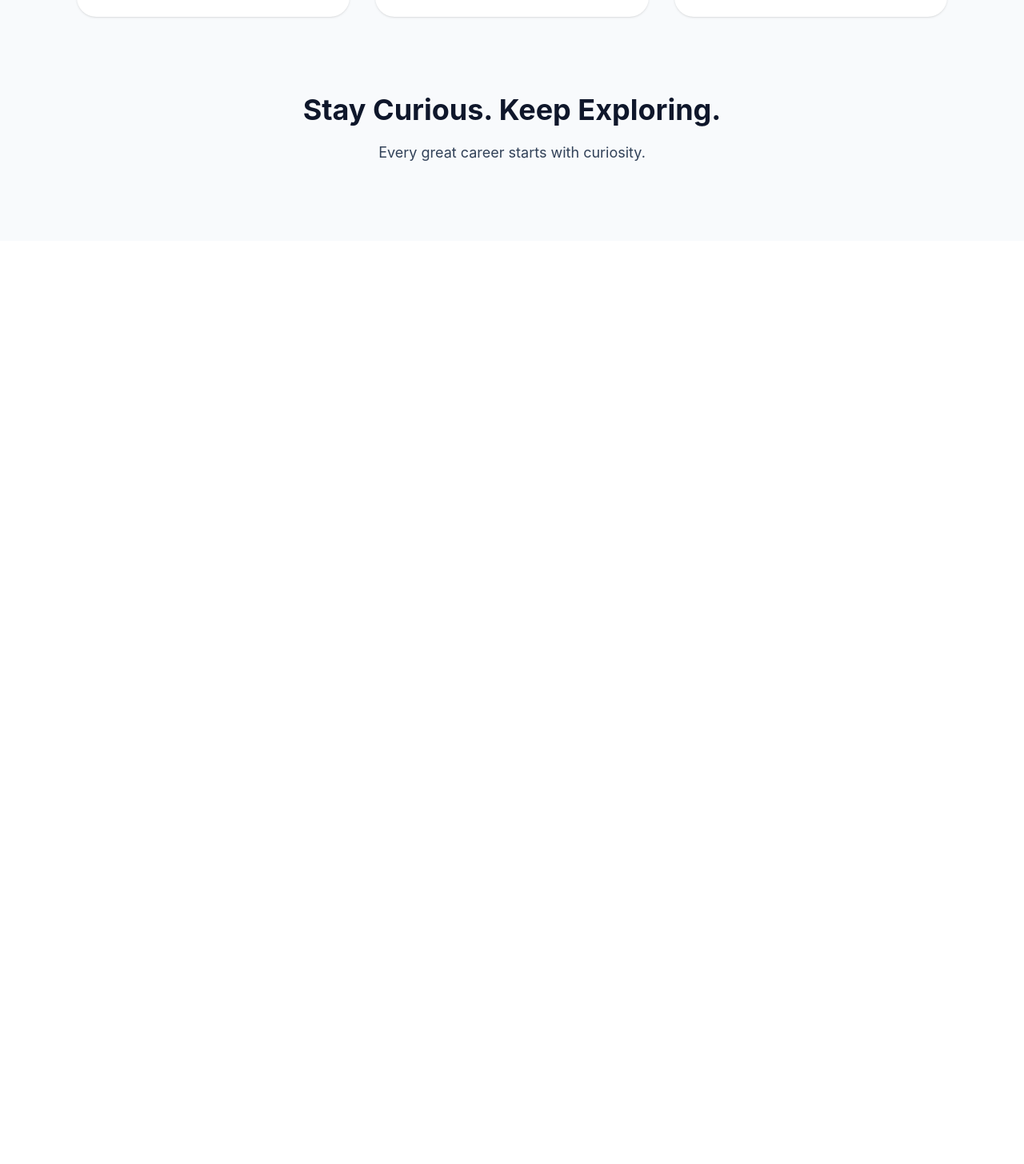
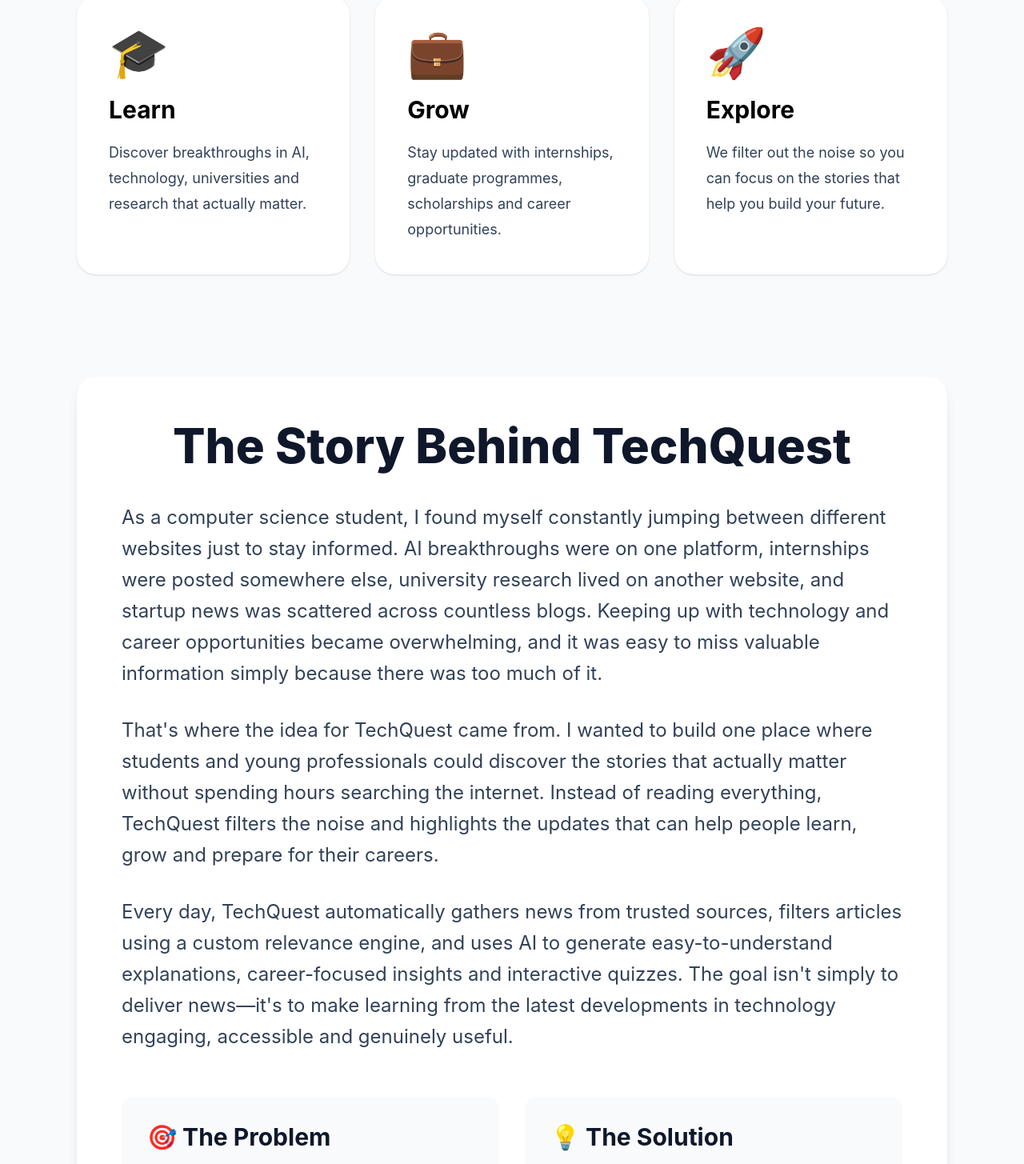
Before and after one commit to OswikaMukoma/TechQuest, a React (Vite) app in the folder client/: page /about in a window 1280 px wide. Shown: the part 1275-2730 px from the top of the page at 80% size. Before the commit the page ends 1576 px from the top, so only its background shows below. Built offline with nearby package versions, Linux system fonts and the light colour scheme; no server answers; the database is empty.

Commit message:
Launch version

```diff
--- a/client/src/components/Hero.jsx
+++ b/client/src/components/Hero.jsx
@@ -24,10 +24,10 @@
               starts here.
             </h1>
 
-            <p className="mt-8 text-xl leading-9 text-slate-600">
+            <p className="mt-8 text-2xl leading-9 text-slate-600">
               TechQuest helps students and young professionals discover
               breakthroughs in AI, internships, graduate programmes,
-              startups and technology — without the endless scrolling.
+              startups and technology - without the endless scrolling.
             </p>
 
             <Link
@@ -61,7 +61,7 @@
               🎯 Today's Quest
             </h2>
 
-            <p className="mt-5 text-xl text-gray-500">
+            <p className="mt-5 text-2xl text-gray-500">
               Explore curated stories that actually matter.
             </p>
 
@@ -155,7 +155,7 @@
             Why TechQuest?
           </h2>
 
-          <p className="mx-auto mt-8 max-w-3xl text-xl leading-9 text-slate-600">
+          <p className="mx-auto mt-8 max-w-4xl text-xl leading-9 text-slate-600">
             Most news platforms try to show you everything.
             TechQuest filters out the noise so you can focus on
             opportunities, technology and innovations that can shape
--- a/client/src/pages/About.jsx
+++ b/client/src/pages/About.jsx
@@ -9,15 +9,15 @@
       <main className="min-h-screen bg-slate-50">
 
         {/* Hero */}
-        <section className="max-w-6xl mx-auto px-8 py-20 text-center">
+        <section className="max-w-6xl mx-auto px-8 py-28 text-center">
 
           <img
             src={aboutTitle}
             alt="About TechQuest"
-            className="mx-auto w-full max-w-4xl"
+            className="mx-auto w-full max-w-5xl"
           />
 
-          <p className="mt-10 text-xl leading-9 text-slate-800">
+          <p className="mt-12 max-w-5xl mx-auto text-3xl leading-relaxed text-slate-800">
             TechQuest is built for curious students and young professionals
             who want to stay ahead in technology, careers and innovation—
             without spending hours scrolling through dozens of news websites.
@@ -25,37 +25,33 @@
 
         </section>
 
-        {/* Cards */}
-        <section className="max-w-6xl mx-auto grid gap-8 px-8 pb-24 md:grid-cols-3">
+        {/* Mission Cards */}
+        <section className="max-w-6xl mx-auto grid gap-8 px-8 pb-32 md:grid-cols-3">
 
-          <div className="rounded-3xl bg-white p-8 shadow-sm transition hover:-translate-y-1 hover:shadow-lg">
+          <div className="rounded-3xl bg-white p-10 shadow-sm transition duration-300 hover:-translate-y-2 hover:shadow-xl">
 
-            <div className="text-5xl">
-              🎓
-            </div>
+            <div className="text-6xl">🎓</div>
 
-            <h2 className="mt-6 text-2xl font-bold">
+            <h2 className="mt-6 text-3xl font-bold">
               Learn
             </h2>
 
-            <p className="mt-4 leading-7 text-slate-800">
+            <p className="mt-5 text-lg leading-8 text-slate-700">
               Discover breakthroughs in AI, technology,
               universities and research that actually matter.
             </p>
 
           </div>
 
-          <div className="rounded-3xl bg-white p-8 shadow-sm transition hover:-translate-y-1 hover:shadow-lg">
+          <div className="rounded-3xl bg-white p-10 shadow-sm transition duration-300 hover:-translate-y-2 hover:shadow-xl">
 
-            <div className="text-5xl">
-              💼
-            </div>
+            <div className="text-6xl">💼</div>
 
-            <h2 className="mt-6 text-2xl font-bold">
+            <h2 className="mt-6 text-3xl font-bold">
               Grow
             </h2>
 
-            <p className="mt-4 leading-7 text-slate-800">
+            <p className="mt-5 text-lg leading-8 text-slate-700">
               Stay updated with internships,
               graduate programmes,
               scholarships and career opportunities.
@@ -63,17 +59,15 @@
 
           </div>
 
-          <div className="rounded-3xl bg-white p-8 shadow-sm transition hover:-translate-y-1 hover:shadow-lg">
+          <div className="rounded-3xl bg-white p-10 shadow-sm transition duration-300 hover:-translate-y-2 hover:shadow-xl">
 
-            <div className="text-5xl">
-              🚀
-            </div>
+            <div className="text-6xl">🚀</div>
 
-            <h2 className="mt-6 text-2xl font-bold">
+            <h2 className="mt-6 text-3xl font-bold">
               Explore
             </h2>
 
-            <p className="mt-4 leading-7 text-slate-800">
+            <p className="mt-5 text-lg leading-8 text-slate-700">
               We filter out the noise so you can focus on the
               stories that help you build your future.
             </p>
@@ -82,14 +76,96 @@
 
         </section>
 
-        {/* Footer Message */}
-        <section className="pb-24 text-center">
+        {/* Story Behind TechQuest */}
+        <section className="max-w-6xl mx-auto px-8 pb-32">
 
-          <h2 className="text-4xl font-bold text-slate-900">
+          <div className="rounded-3xl bg-white p-14 shadow-lg">
+
+            <h2 className="text-5xl md:text-6xl font-extrabold text-slate-900 text-center">
+              The Story Behind TechQuest
+            </h2>
+
+            <p className="mt-10 text-xl md:text-2xl leading-relaxed text-slate-700">
+              As a computer science student, I found myself constantly jumping
+              between different websites just to stay informed. AI breakthroughs
+              were on one platform, internships were posted somewhere else,
+              university research lived on another website, and startup news was
+              scattered across countless blogs. Keeping up with technology and
+              career opportunities became overwhelming, and it was easy to miss
+              valuable information simply because there was too much of it.
+            </p>
+
+            <p className="mt-8 text-xl md:text-2xl leading-relaxed text-slate-700">
+              That's where the idea for TechQuest came from. I wanted to build
+              one place where students and young professionals could discover
+              the stories that actually matter without spending hours searching
+              the internet. Instead of reading everything, TechQuest filters the
+              noise and highlights the updates that can help people learn, grow
+              and prepare for their careers.
+            </p>
+
+            <p className="mt-8 text-xl md:text-2xl leading-relaxed text-slate-700">
+              Every day, TechQuest automatically gathers news from trusted
+              sources, filters articles using a custom relevance engine, and
+              uses AI to generate easy-to-understand explanations,
+              career-focused insights and interactive quizzes. The goal isn't
+              simply to deliver news—it's to make learning from the latest
+              developments in technology engaging, accessible and genuinely
+              useful.
+            </p>
+
+            <div className="mt-14 grid gap-8 md:grid-cols-2">
+
+              {/* Problem */}
+              <div className="rounded-2xl bg-slate-50 p-8">
+
+                <h3 className="text-3xl font-bold text-slate-900">
+                  🎯 The Problem
+                </h3>
+
+                <p className="mt-5 text-lg leading-9 text-slate-700">
+                  Students and graduates often miss internships,
+                  graduate programmes, AI breakthroughs, startup
+                  funding and university research because the
+                  information is spread across too many websites.
+                  Finding what truly matters takes time and effort,
+                  making it easy to overlook valuable opportunities.
+                </p>
+
+              </div>
+
+              {/* Solution */}
+              <div className="rounded-2xl bg-slate-50 p-8">
+
+                <h3 className="text-3xl font-bold text-slate-900">
+                  💡 The Solution
+                </h3>
+
+                <ul className="mt-5 space-y-4 text-lg leading-8 text-slate-700">
+                  <li>✅ Daily automated news collection</li>
+                  <li>✅ Custom relevance engine</li>
+                  <li>✅ AI-generated summaries</li>
+                  <li>✅ Career-focused insights</li>
+                  <li>✅ Interactive quizzes</li>
+                  <li>✅ One place for the stories that matter most</li>
+                </ul>
+
+              </div>
+
+            </div>
+
+          </div>
+
+        </section>
+
+        {/* Footer */}
+        <section className="pb-32 text-center">
+
+          <h2 className="text-5xl md:text-6xl font-extrabold text-slate-900">
             Stay Curious. Keep Exploring.
           </h2>
 
-          <p className="mt-5 text-lg text-slate-700">
+          <p className="mt-6 text-2xl text-slate-700">
             Every great career starts with curiosity.
           </p>
 
--- a/client/src/services/newsService.js
+++ b/client/src/services/newsService.js
@@ -1,40 +1,63 @@
-import { getTopStories } from "../api/newsApi";
-import { getSpaceStory } from "../api/nasaApi";
-
+import { supabase } from "../lib/supabase";
 import {
-  normalizeNewsArticle,
   normalizeNASA,
 } from "./storyNormalizer";
 
-import { filterRelevantStories } from "./relevanceEngine.js";
+import { getSpaceStory } from "../api/nasaApi";
 
-export async function fetchStories(category = "technology") {
-  try {
-    const articles = await getTopStories();
+export async function fetchStories() {
 
-    const stories = articles
-       .map(normalizeNewsArticle)
-       .filter((story) => story.title && story.summary);
+  const { data, error } = await supabase
+    .from("stories")
+    .select("*")
+    .order("score", { ascending: false });
 
-    // ⭐ Keep only stories relevant to TechQuest
-    const relevantStories = filterRelevantStories(stories);
-
-    return relevantStories;
-  } catch (error) {
+  if (error) {
     console.error(error);
-
     return [];
   }
+
+  return data.map((story) => ({
+    id: story.id,
+
+    title: story.title,
+
+    summary: story.description,
+
+    description: story.description,
+
+    url: story.url,
+
+    image: story.image,
+
+    source: story.source,
+
+    publishedAt: story.published_at,
+
+    relevanceScore: story.score,
+
+    whatHappened: story.what_happened,
+
+    whyItMatters: story.why_it_matters,
+
+    quickCheck: story.quick_check,
+  }));
 }
 
 export async function fetchSpaceStory() {
+
   try {
+
     const story = await getSpaceStory();
 
     return normalizeNASA(story);
+
   } catch (error) {
+
     console.error(error);
 
     return null;
+
   }
+
 }
```
